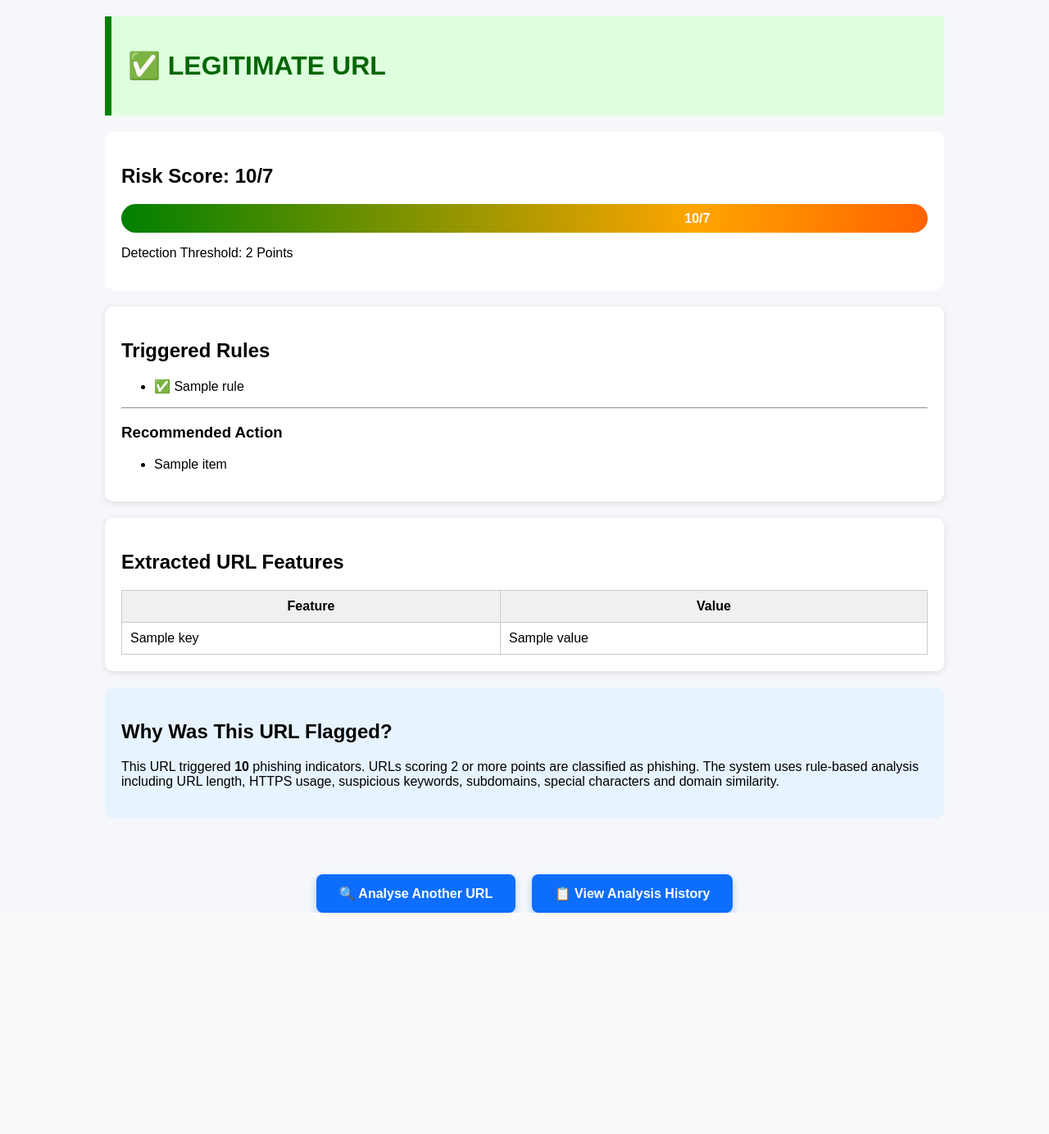
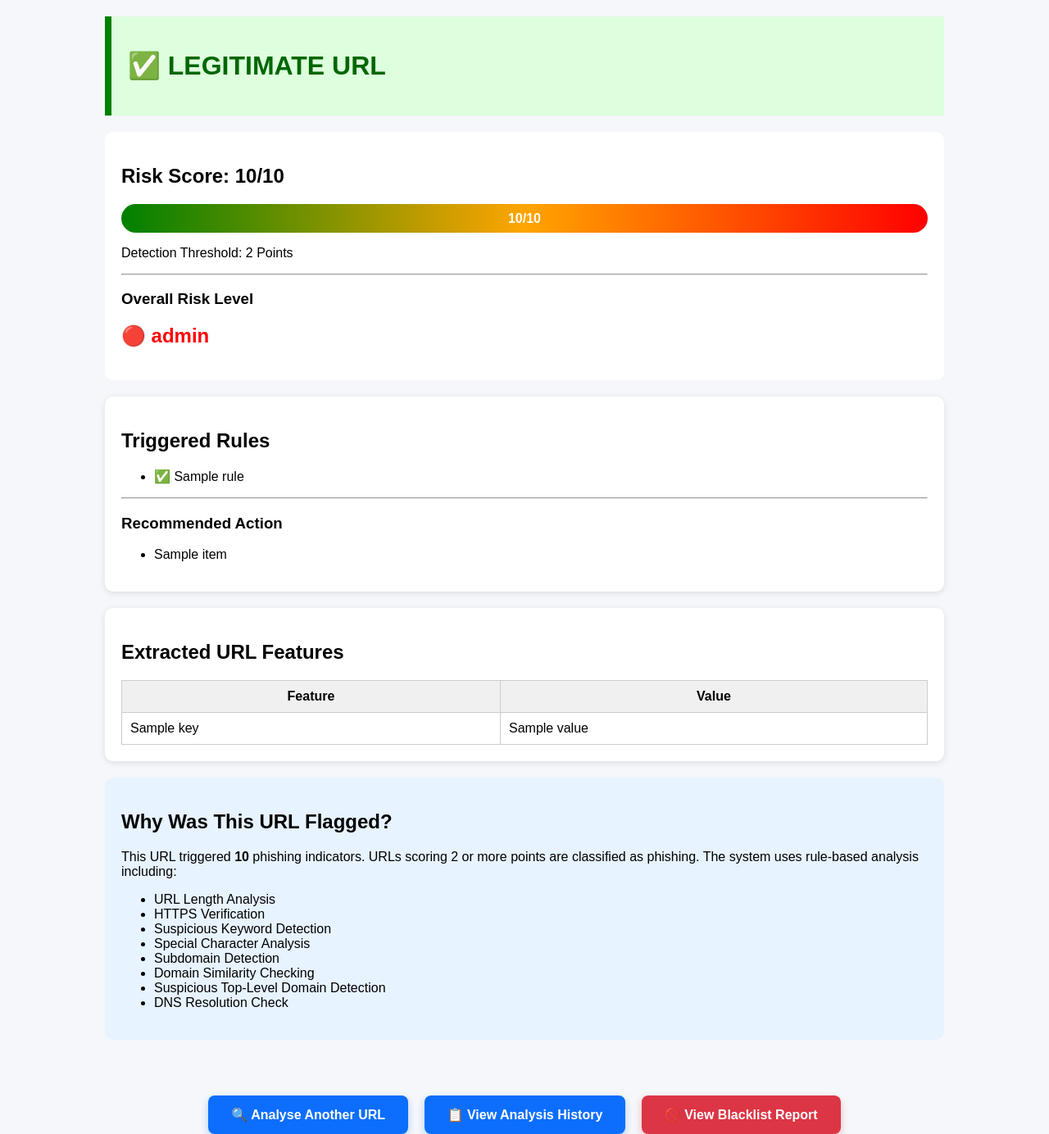
Before and after one commit to malcolmx22wachira/phishing-detection-project, a Flask app: template templates/result.html in a window 1280 px wide. Shown: the whole page at 82% size. Before the commit the page ends 1114 px from the top, so only its background shows below. Run offline with Flask 3, Linux system fonts and the light colour scheme; the template is opened without the code that fills it: most values are stand-ins (such as "Sample title", 1, 10 or a date in 2020).

Commit message:
Add Suspicious TLD and DNS Resolution rules to phishing detection engine

```diff
--- a/app.py
+++ b/app.py
@@ -55,9 +55,10 @@ def analyse():
 
     # Extract URL features
     features = parser.parse(url)
-
+    print("FEATURES:", features)
     # Run detection engine
     result = engine.analyse(features)
+    print("RESULT:", result)
     print("========== DEBUG ==========")
     print(result)
     print("===========================")
@@ -160,11 +161,23 @@ def analyse():
             "Confirm that HTTPS is present.",
             "Keep your browser and antivirus software updated."
         ]
+ # =====================================
+ # DETERMINE OVERALL RISK LEVEL
+ # =====================================
+    if result["score"] <= 2:
+        risk_level = "LOW RISK"
 
+    elif result["score"] <= 5:
+        risk_level = "MEDIUM RISK"
+
+    else:
+        risk_level = "HIGH RISK"
+    print("Overall Risk Level:", risk_level)
     return render_template(
        "result.html",
         verdict=result["verdict"],
         score=result["score"],
+        risk_level=risk_level,
         triggered=result["triggered"],
         features=features,
         recommendation=recommendation
--- a/static/style.css
+++ b/static/style.css
@@ -84,3 +84,20 @@ table td{
 table th{
     background:#f0f0f0;
 }
+.risk-level{
+    margin-top:15px;
+    font-size:20px;
+    font-weight:bold;
+}
+
+.low{
+    color:#28a745;
+}
+
+.medium{
+    color:#ff9800;
+}
+
+.high{
+    color:#d32f2f;
+}
--- a/templates/index.html
+++ b/templates/index.html
@@ -59,6 +59,7 @@
                 <li>Subdomain Detection</li>
                 <li>Domain Similarity Checking</li>
                 <li>Suspicious Top-Level Domain (TLD) Detection</li>
+                <li>DNS Resolution Check</li>
             </ul>
 
         </div>
--- a/templates/result.html
+++ b/templates/result.html
@@ -23,20 +23,45 @@
 
     <div class="risk-box">
 
-        <h2>Risk Score: {{ score }}/7</h2>
+        <h2>Risk Score: {{ score }}/10</h2>
 
         <div class="progress">
 
             <div class="progress-bar"
-                 style="width: {{ (score/7)*100 }}%;">
-                 {{ score }}/7
+                 style="width: {{ (score/10)*100 }}%;">
+                 {{ score }}/10
             </div>
 
         </div>
 
         <p>Detection Threshold: 2 Points</p>
 
+        <hr>
+
+        <h3>Overall Risk Level</h3>
+
+        {% if risk_level == "LOW RISK" %}
+
+            <h2 style="color:green;">
+                🟢 {{ risk_level }}
+            </h2>
+
+        {% elif risk_level == "MEDIUM RISK" %}
+
+            <h2 style="color:orange;">
+                🟠 {{ risk_level }}
+            </h2>
+
+        {% else %}
+
+            <h2 style="color:red;">
+                🔴 {{ risk_level }}
+            </h2>
+
+        {% endif %}
+
     </div>
+
     <div class="card">
 
         <h2>Triggered Rules</h2>
@@ -54,6 +79,7 @@
                 {% endfor %}
 
             </ul>
+
             <hr>
 
             <div class="recommendation">
@@ -117,17 +143,33 @@
         URLs scoring 2 or more points
         are classified as phishing.
 
-        The system uses rule-based analysis
-        including URL length, HTTPS usage,
-        suspicious keywords, subdomains,
-        special characters and domain similarity.
+        The system uses rule-based analysis including:
 
         </p>
+
+        <ul>
+
+            <li>URL Length Analysis</li>
+
+            <li>HTTPS Verification</li>
+
+            <li>Suspicious Keyword Detection</li>
+
+            <li>Special Character Analysis</li>
+
+            <li>Subdomain Detection</li>
+
+            <li>Domain Similarity Checking</li>
+
+            <li>Suspicious Top-Level Domain Detection</li>
+
+            <li>DNS Resolution Check</li>
+
+        </ul>
 
     </div>
 
     <br>
-
 
 </div>
 
@@ -159,6 +201,7 @@
        style="
             display:inline-block;
             padding:14px 28px;
+            margin-right:15px;
             background:#0d6efd;
             color:white;
             text-decoration:none;
@@ -175,7 +218,25 @@
 
     </a>
 
-</div>
+    <a href="/blacklist"
+       style="
+            display:inline-block;
+            padding:14px 28px;
+            background:#dc3545;
+            color:white;
+            text-decoration:none;
+            font-size:16px;
+            font-weight:bold;
+            border-radius:8px;
+            box-shadow:0 4px 10px rgba(220,53,69,.3);
+            transition:0.3s;
+       "
+       onmouseover="this.style.background='#bb2d3b';this.style.transform='translateY(-2px)'"
+       onmouseout="this.style.background='#dc3545';this.style.transform='translateY(0)'">
+
+        🚫 View Blacklist Report
+
+    </a>
 
 </div>
 
```
Also changed, not shown: detection/rule_engine.py (+25 -21 lines), detection/url_parser.py (+15 -1 lines), 2 other files. Lines whose indentation alone changed are shown as unchanged.
